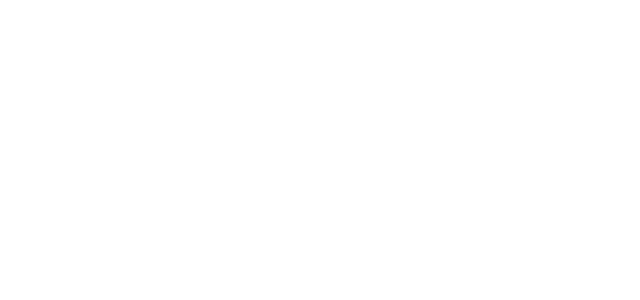
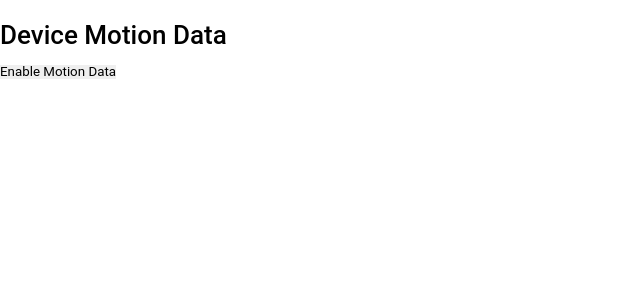
Before and after one commit to anhnguyen6535/Friender, a React (Vite) app: page /shake in a window 1280 px wide. Shown: the top 300 px of the page, without its empty margins (0-640 px from the left). Built offline with nearby package versions, Linux system fonts and the light colour scheme.

Commit message:
basic shake detect
will implement it with unlocking page

```diff
--- a/src/App.tsx
+++ b/src/App.tsx
@@ -43,7 +43,9 @@ const App: React.FC = () => (
       <IonRouterOutlet>
         <Route exact path="/home">
           {/* <Home /> */}
-          {/* <UnlockingPage /> Just adding my unlock page here for now*/}
+          <UnlockingPage /> {/*Just adding my unlock page here for now*/}
+        </Route>
+        <Route exact path="/shake">
           <Shaking />
         </Route>
         <Route exact path="/">
--- a/src/pages/Shaking.tsx
+++ b/src/pages/Shaking.tsx
@@ -1,5 +1,4 @@
 import { useEffect, useState } from 'react';
-// import './App.css';
 
 interface Acceleration {
   x: number;
@@ -9,41 +8,93 @@ interface Acceleration {
 
 function Shaking() {
   const [acceleration, setAcceleration] = useState<Acceleration>({ x: 0, y: 0, z: 0 });
+  const [shakeRight, setShakeRight] = useState<number>(0);
+  const [shakeLeft, setShakeLeft] = useState<number>(0);
+  const [permissionGranted, setPermissionGranted] = useState<boolean>(false);
+
+  const SHAKE_THRESHOLD = 5; // sensor sensitivity
+  const DEBOUNCE_TIME = 300; // Time in ms to debounce shakes
+  let lastShakeTime = Date.now();
 
   useEffect(() => {
-    // Handle device motion
+    // Function to handle motion events
     function handleMotion(event: DeviceMotionEvent) {
       if (event.accelerationIncludingGravity) {
         const { x, y, z } = event.accelerationIncludingGravity;
+        const currentTime = Date.now();
 
+        // Set the acceleration state
         setAcceleration({
-          x: x ? parseFloat(x.toFixed(2)) : 0, // Use 0 if x is null
-          y: y ? parseFloat(y.toFixed(2)) : 0, // Use 0 if y is null
-          z: z ? parseFloat(z.toFixed(2)) : 0, // Use 0 if z is null
+          x: x ? parseFloat(x.toFixed(2)) : 0,
+          y: y ? parseFloat(y.toFixed(2)) : 0,
+          z: z ? parseFloat(z.toFixed(2)) : 0,
         });
 
-        // Log the acceleration data
-        console.log(`X: ${x} m/s²`);
-        console.log(`Y: ${y} m/s²`);
-        console.log(`Z: ${z} m/s²`);
+        // Check for right or left shake based on x-axis acceleration
+        if (x && currentTime - lastShakeTime > DEBOUNCE_TIME) {
+          if (x > SHAKE_THRESHOLD) {
+            setShakeRight(prev => prev + 1);
+            lastShakeTime = currentTime;
+          } else if (x < -SHAKE_THRESHOLD) {
+            setShakeLeft(prev => prev + 1);
+            lastShakeTime = currentTime;
+          }
+        }
       }
     }
 
-    // Add event listener for devicemotion
-    window.addEventListener('devicemotion', handleMotion);
+    // Add the event listener only if permission is granted
+    if (permissionGranted) {
+      window.addEventListener('devicemotion', handleMotion);
+    }
 
     // Cleanup event listener on component unmount
     return () => {
-      window.removeEventListener('devicemotion', handleMotion);
+      if (permissionGranted) {
+        window.removeEventListener('devicemotion', handleMotion);
+      }
     };
-  }, []);
+  }, [permissionGranted]);
+
+  // Function to request permission on iOS devices
+  const requestMotionPermission = () => {
+    if (
+      typeof DeviceMotionEvent !== 'undefined' &&
+      typeof (DeviceMotionEvent as any).requestPermission === 'function'
+    ) {
+      (DeviceMotionEvent as any)
+        .requestPermission()
+        .then((response: string) => {
+          if (response === 'granted') {
+            setPermissionGranted(true);
+          } else {
+            alert('Permission for motion data was denied.');
+          }
+        })
+        .catch((error: Error) => {
+          console.error('Error requesting device motion permission:', error);
+        });
+    } else {
+      // Non-iOS devices or older Safari versions
+      setPermissionGranted(true);
+    }
+  };
 
   return (
     <div>
       <h1>Device Motion Data</h1>
-      <p>X-axis acceleration: {acceleration.x} m/s²</p>
-      <p>Y-axis acceleration: {acceleration.y} m/s²</p>
-      <p>Z-axis acceleration: {acceleration.z} m/s²</p>
+      {!permissionGranted && (
+        <button onClick={requestMotionPermission}>Enable Motion Data</button>
+      )}
+      {permissionGranted && (
+        <div>
+          <p>X-axis acceleration: {acceleration.x} m/s²</p>
+          <p>Y-axis acceleration: {acceleration.y} m/s²</p>
+          <p>Z-axis acceleration: {acceleration.z} m/s²</p>
+          <p>Shake Right: {shakeRight}</p>
+          <p>Shake Left: {shakeLeft}</p>
+        </div>
+      )}
     </div>
   );
 }
```
